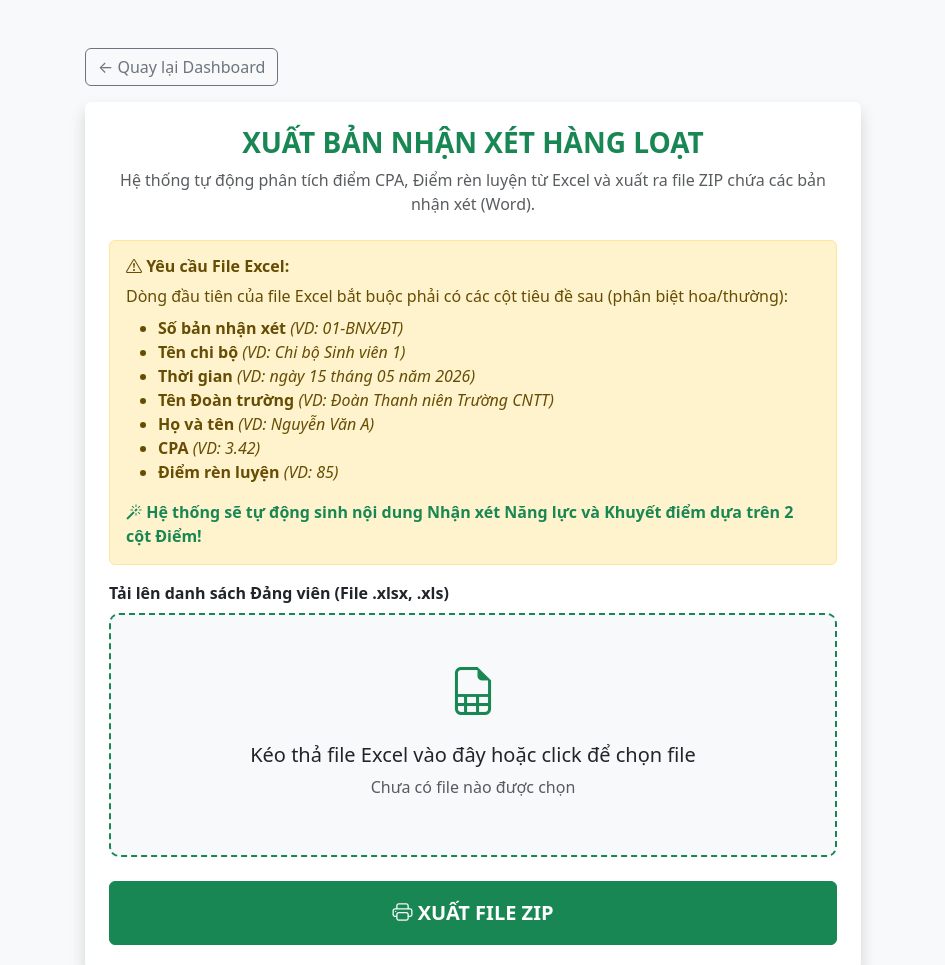
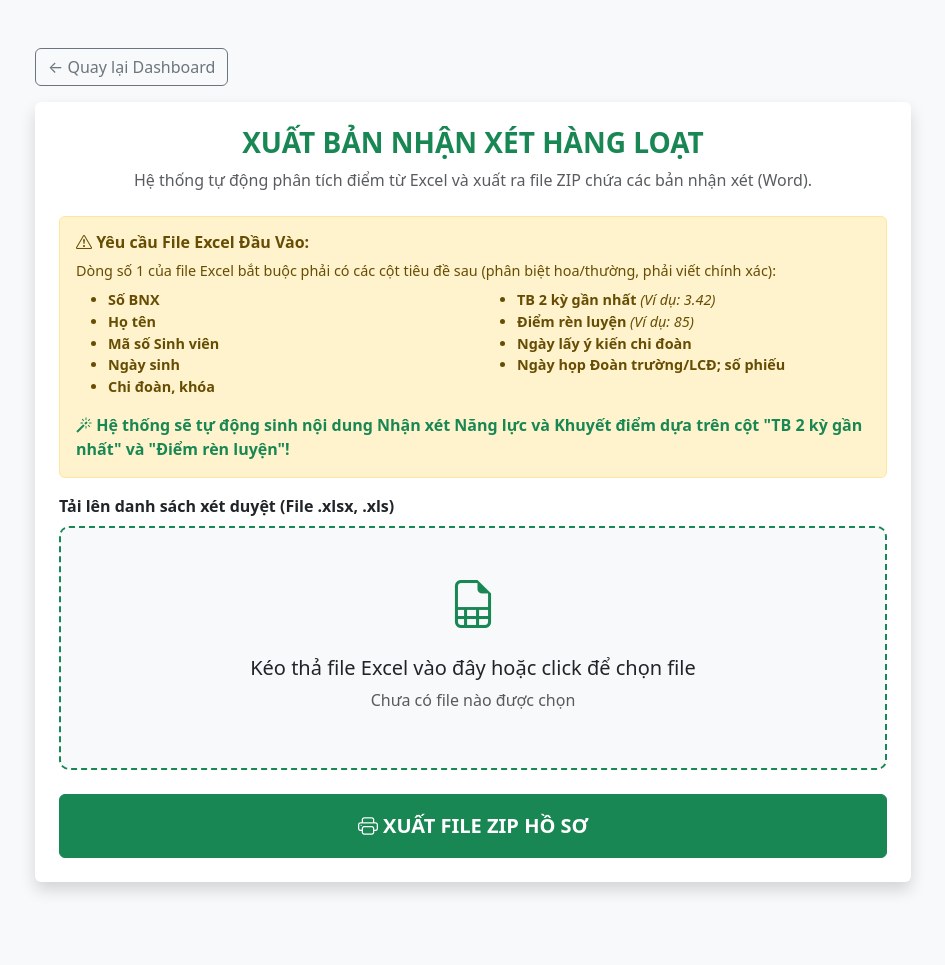
Before and after one commit to phamvietbach2006-max/Van_phong_DTN_HUST, a website: page public/nhan-xet.html in a window 1280 px wide. Shown: the top 965 px of the page, without its empty margins (167-1112 px from the left). Drawn offline with nearby package versions, Linux system fonts and the light colour scheme.

Commit message:
Update file upload labels and descriptions in HTML

```diff
--- a/public/nhan-xet.html
+++ b/public/nhan-xet.html
@@ -20,34 +20,47 @@
             background-color: #e9ecef;
             border-color: #146c43;
         }
+        .text-sm {
+            font-size: 0.9rem;
+        }
     </style>
 </head>
 <body class="bg-light">
-    <div class="container py-5" style="max-width: 800px;">
+    <div class="container py-5" style="max-width: 900px;">
         <a href="index.html" class="btn btn-outline-secondary mb-3">&larr; Quay lại Dashboard</a>
 
         <div class="card shadow border-0 p-4 mb-4">
             <h3 class="text-success fw-bold text-center mb-2">XUẤT BẢN NHẬN XÉT HÀNG LOẠT</h3>
-            <p class="text-center text-muted mb-4">Hệ thống tự động phân tích điểm CPA, Điểm rèn luyện từ Excel và xuất ra file ZIP chứa các bản nhận xét (Word).</p>
+            <p class="text-center text-muted mb-4">Hệ thống tự động phân tích điểm từ Excel và xuất ra file ZIP chứa các bản nhận xét (Word).</p>
 
             <div class="alert alert-warning" role="alert">
-                <h6 class="alert-heading fw-bold"><i class="bi bi-exclamation-triangle"></i> Yêu cầu File Excel:</h6>
-                <p class="mb-0 text-sm">Dòng đầu tiên của file Excel bắt buộc phải có các cột tiêu đề sau (phân biệt hoa/thường):</p>
-                <ul class="mb-0 mt-2">
-                    <li><strong>Số bản nhận xét</strong> <em>(VD: 01-BNX/ĐT)</em></li>
-                    <li><strong>Tên chi bộ</strong> <em>(VD: Chi bộ Sinh viên 1)</em></li>
-                    <li><strong>Thời gian</strong> <em>(VD: ngày 15 tháng 05 năm 2026)</em></li>
-                    <li><strong>Tên Đoàn trường</strong> <em>(VD: Đoàn Thanh niên Trường CNTT)</em></li>
-                    <li><strong>Họ và tên</strong> <em>(VD: Nguyễn Văn A)</em></li>
-                    <li><strong>CPA</strong> <em>(VD: 3.42)</em></li>
-                    <li><strong>Điểm rèn luyện</strong> <em>(VD: 85)</em></li>
-                </ul>
-                <p class="mt-3 mb-0 text-success fw-bold"><i class="bi bi-magic"></i> Hệ thống sẽ tự động sinh nội dung Nhận xét Năng lực và Khuyết điểm dựa trên 2 cột Điểm!</p>
+                <h6 class="alert-heading fw-bold"><i class="bi bi-exclamation-triangle"></i> Yêu cầu File Excel Đầu Vào:</h6>
+                <p class="mb-2 text-sm">Dòng số 1 của file Excel bắt buộc phải có các cột tiêu đề sau (phân biệt hoa/thường, phải viết chính xác):</p>
+                <div class="row text-sm">
+                    <div class="col-md-6">
+                        <ul class="mb-0">
+                            <li><strong>Số BNX</strong></li>
+                            <li><strong>Họ tên</strong></li>
+                            <li><strong>Mã số Sinh viên</strong></li>
+                            <li><strong>Ngày sinh</strong></li>
+                            <li><strong>Chi đoàn, khóa</strong></li>
+                        </ul>
+                    </div>
+                    <div class="col-md-6">
+                        <ul class="mb-0">
+                            <li><strong>TB 2 kỳ gần nhất</strong> <em>(Ví dụ: 3.42)</em></li>
+                            <li><strong>Điểm rèn luyện</strong> <em>(Ví dụ: 85)</em></li>
+                            <li><strong>Ngày lấy ý kiến chi đoàn</strong></li>
+                            <li><strong>Ngày họp Đoàn trường/LCĐ; số phiếu</strong></li>
+                        </ul>
+                    </div>
+                </div>
+                <p class="mt-3 mb-0 text-success fw-bold"><i class="bi bi-magic"></i> Hệ thống sẽ tự động sinh nội dung Nhận xét Năng lực và Khuyết điểm dựa trên cột "TB 2 kỳ gần nhất" và "Điểm rèn luyện"!</p>
             </div>
 
             <form action="/api/nhan-xet-hang-loat" method="POST" enctype="multipart/form-data" id="uploadForm">
                 <div class="mb-4">
-                    <label class="form-label fw-bold">Tải lên danh sách Đảng viên (File .xlsx, .xls)</label>
+                    <label class="form-label fw-bold">Tải lên danh sách xét duyệt (File .xlsx, .xls)</label>
                     <div class="upload-zone" id="dropZone" onclick="document.getElementById('fileInput').click()">
                         <i class="bi bi-file-earmark-spreadsheet text-success" style="font-size: 3rem;"></i>
                         <h5 class="mt-3">Kéo thả file Excel vào đây hoặc click để chọn file</h5>
@@ -57,7 +70,7 @@
                 </div>
 
                 <button type="submit" class="btn btn-success w-100 py-3 fw-bold fs-5" id="submitBtn">
-                    <i class="bi bi-printer"></i> XUẤT FILE ZIP
+                    <i class="bi bi-printer"></i> XUẤT FILE ZIP HỒ SƠ
                 </button>
             </form>
         </div>
@@ -104,7 +117,7 @@
                 submitBtn.classList.add('disabled');
 
                 setTimeout(() => {
-                    submitBtn.innerHTML = '<i class="bi bi-printer"></i> XUẤT FILE ZIP';
+                    submitBtn.innerHTML = '<i class="bi bi-printer"></i> XUẤT FILE ZIP HỒ SƠ';
                     submitBtn.classList.remove('disabled');
                 }, 3000);
             }
```
